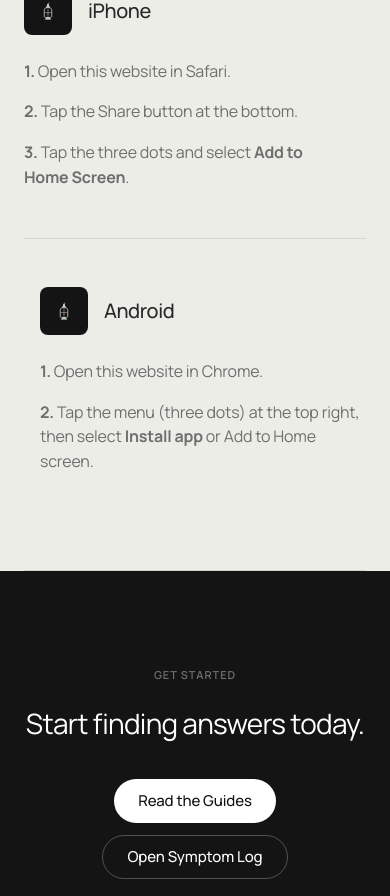
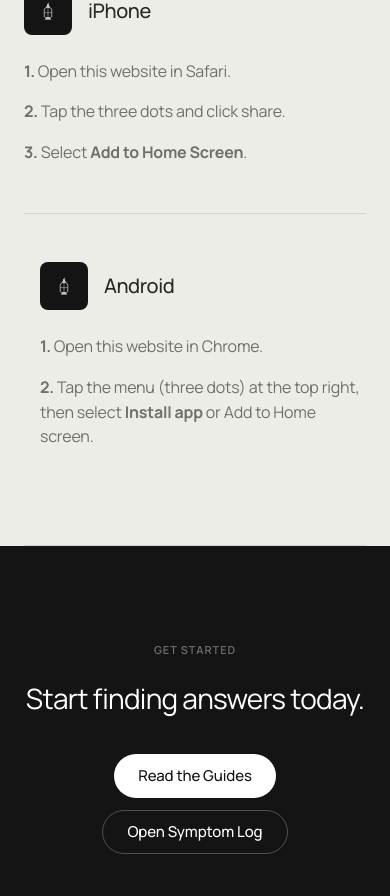
Before and after one commit to Shivalik-Capital/project-lantern, a Next.js app: page / in a window 390 px wide. Shown: the part 9075-9971 px from the top of the page. Built offline with nearby package versions, Linux system fonts and the light colour scheme.

Commit message:
docs: revise iPhone PWA installation step numbering

```diff
--- a/app/page.tsx
+++ b/app/page.tsx
@@ -493,10 +493,10 @@ export default function HomePage() {
                   <strong>1.</strong> Open this website in Safari.
                 </div>
                 <div style={{ ...S.bodySm, color: '#6f6f6e' }}>
-                  <strong>2.</strong> Tap the Share button at the bottom.
+                  <strong>2.</strong> Tap the three dots and click share.
                 </div>
                 <div style={{ ...S.bodySm, color: '#6f6f6e', marginTop: '16px' }}>
-                  <strong>3.</strong> Tap the three dots and select <strong>Add to Home Screen</strong>.
+                  <strong>3.</strong> Select <strong>Add to Home Screen</strong>.
                 </div>
               </motion.div>
 
```
